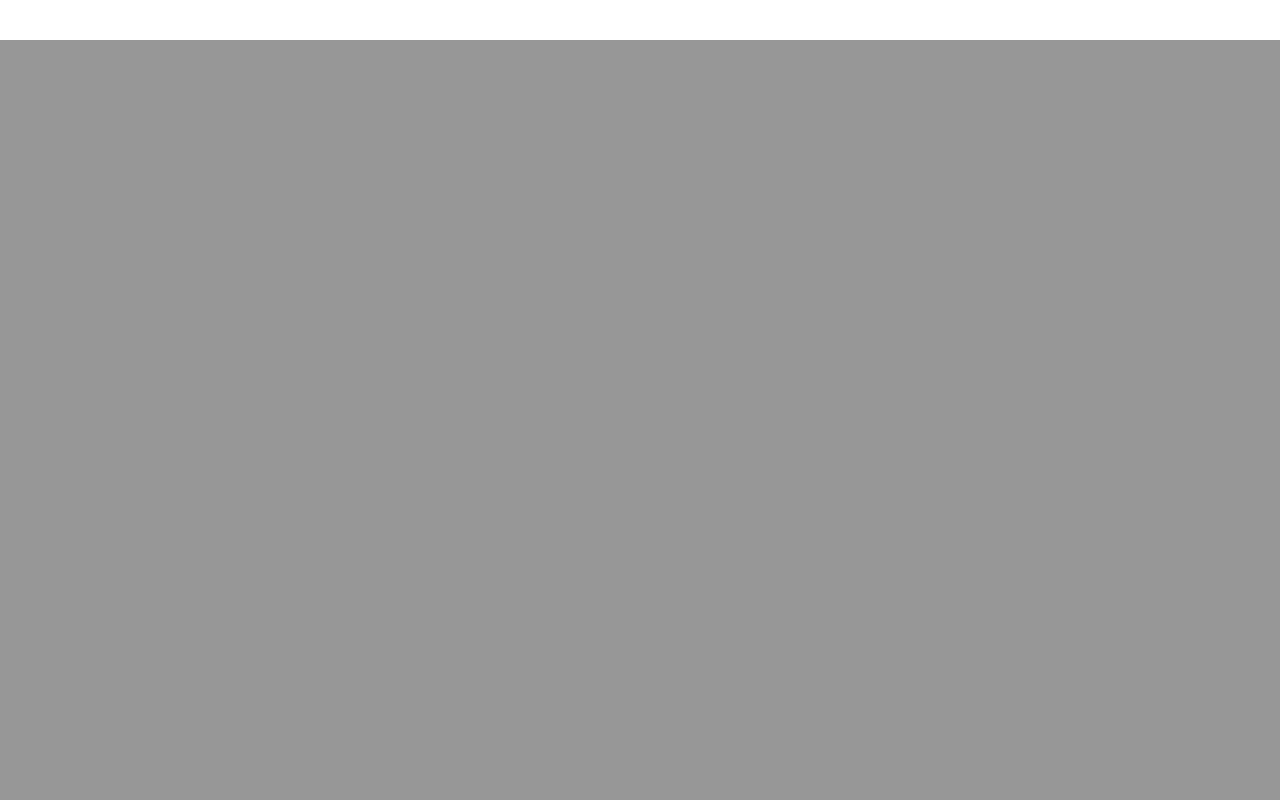
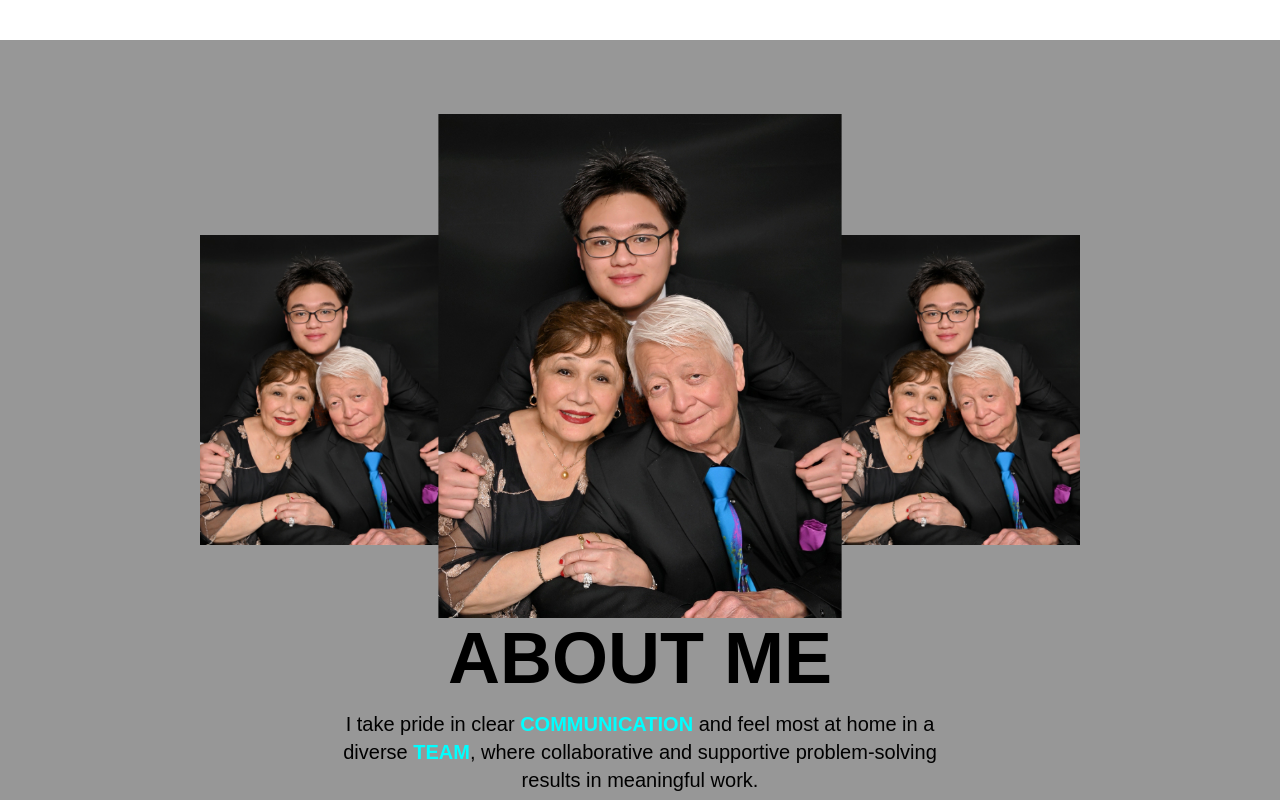
Before and after one commit to sadsalmonnn/SolomonPortfolioV2, an Angular app: page / in a window 1280 px wide. Shown: the part 760-1560 px from the top of the page. Built offline with nearby package versions, Linux system fonts and the light colour scheme; a web font is replaced by a local one.

Commit message:
about me page

```diff
--- a/angular.json
+++ b/angular.json
@@ -88,5 +88,8 @@
         }
       }
     }
+  },
+  "cli": {
+    "analytics": "25dba742-204f-4980-8f1a-c2fd43829280"
   }
 }
--- a/src/app/aboutmepage/aboutmepage.html
+++ b/src/app/aboutmepage/aboutmepage.html
@@ -190,7 +190,7 @@
     </div>
 </div>
 </div> -->
-    <!-- <h3 class="mb-4">SKILLS</h3>
+<!-- <h3 class="mb-4">SKILLS</h3>
 
 
 
@@ -303,5 +303,31 @@
     </div>
 </div> -->
 
-<div class="flex min-h-dvh w-full bg-[#979797]">
+<div
+  class="flex flex-col justify-center items-center text-center min-h-dvh w-full"
+>
+  <div class="flex flex-row items-center">
+    <div>
+      <img src="assets/images/otherimgs/aboutmesolomon1.jpg" alt="" class="" />
+    </div>
+    <div class="flex flex-col hidden sm:block mt-10">
+      <img
+        src="assets/images/otherimgs/aboutmesolomon1.jpg"
+        class="scale-105"
+        alt=""
+      />
+      <h2 class="whitespace-nowrap mt-4">ABOUT ME</h2>
+    </div>
+    <div>
+      <img src="assets/images/otherimgs/aboutmesolomon1.jpg" alt="" />
+    </div>
+  </div>
+
+  <h2 class="sm:hidden mt-6">ABOUT ME</h2>
+  <p class="mt-4 max-w-[620px]">
+    I take pride in clear
+    <span class="boldtext text-[#00FFFF]">COMMUNICATION</span> and feel most at
+    home in a diverse <span class="boldtext text-[#00FFFF]">TEAM</span>, where
+    collaborative and supportive problem-solving results in meaningful work.
+  </p>
 </div>
--- a/src/app/app.html
+++ b/src/app/app.html
@@ -16,23 +16,35 @@
     <app-contactmepage id="contactmepage" class="scroll-mt-10"></app-contactmepage>
 </div> -->
 
+<div
+  class="flex flex-col justify-center items-center relative z-0"
+  (mousemove)="onMouseMove($event)"
+>
+  <div class="px-10 sm:px-20 md:px-30 lg:px-40 xl:px-50">
+    <app-homepage id="homepage" class="scroll-mt-20"></app-homepage>
+  </div>
 
-<div class="flex flex-col justify-center items-center relative z-0 " (mousemove)="onMouseMove($event)">
-    <div class="px-10 sm:px-20 md:px-30 lg:px-40 xl:px-50">
-        <app-homepage id="homepage" class="scroll-mt-20"></app-homepage>
-    </div>
+  <div
+    class="w-full min-h-dvh bg-[#979797] px-10 sm:px-20 md:px-30 lg:px-40 xl:px-50"
+  >
+    <app-aboutmepage
+      id="aboutmepage"
+      class="scroll-mt-10 w-full h-full"
+    ></app-aboutmepage>
+  </div>
 
-    <div class="w-full min-h-dvh bg-[#979797]">
-        <app-aboutmepage id="aboutmepage" class="scroll-mt-10 w-full h-full"></app-aboutmepage>
-    </div>
+  <div class="px-10 sm:px-20 md:px-30 lg:px-40 xl:px-50">
+    <app-experiencepage
+      id="experiencepage"
+      class="scroll-mt-10"
+    ></app-experiencepage>
 
-
-    <div class="px-10 sm:px-20 md:px-30 lg:px-40 xl:px-50 ">
-        <app-experiencepage id="experiencepage" class="scroll-mt-10"></app-experiencepage>
-
-        <app-projectspage id="projectspage" class="scroll-mt-10" ></app-projectspage>
-        <app-contactmepage id="contactmepage" class="scroll-mt-10"></app-contactmepage>
-    </div>
+    <app-projectspage id="projectspage" class="scroll-mt-10"></app-projectspage>
+    <app-contactmepage
+      id="contactmepage"
+      class="scroll-mt-10"
+    ></app-contactmepage>
+  </div>
 </div>
 
 <!-- <div class="flex flex-col justify-center items-center">
```
